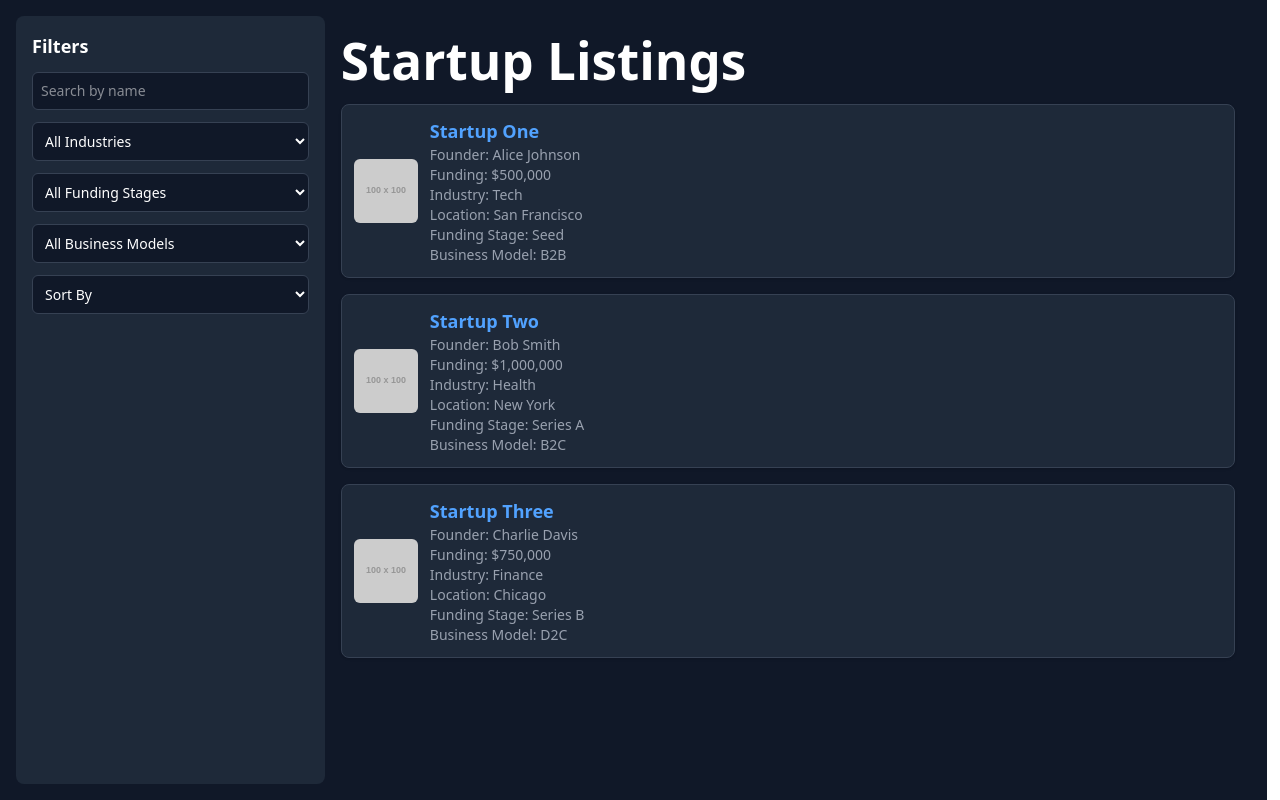
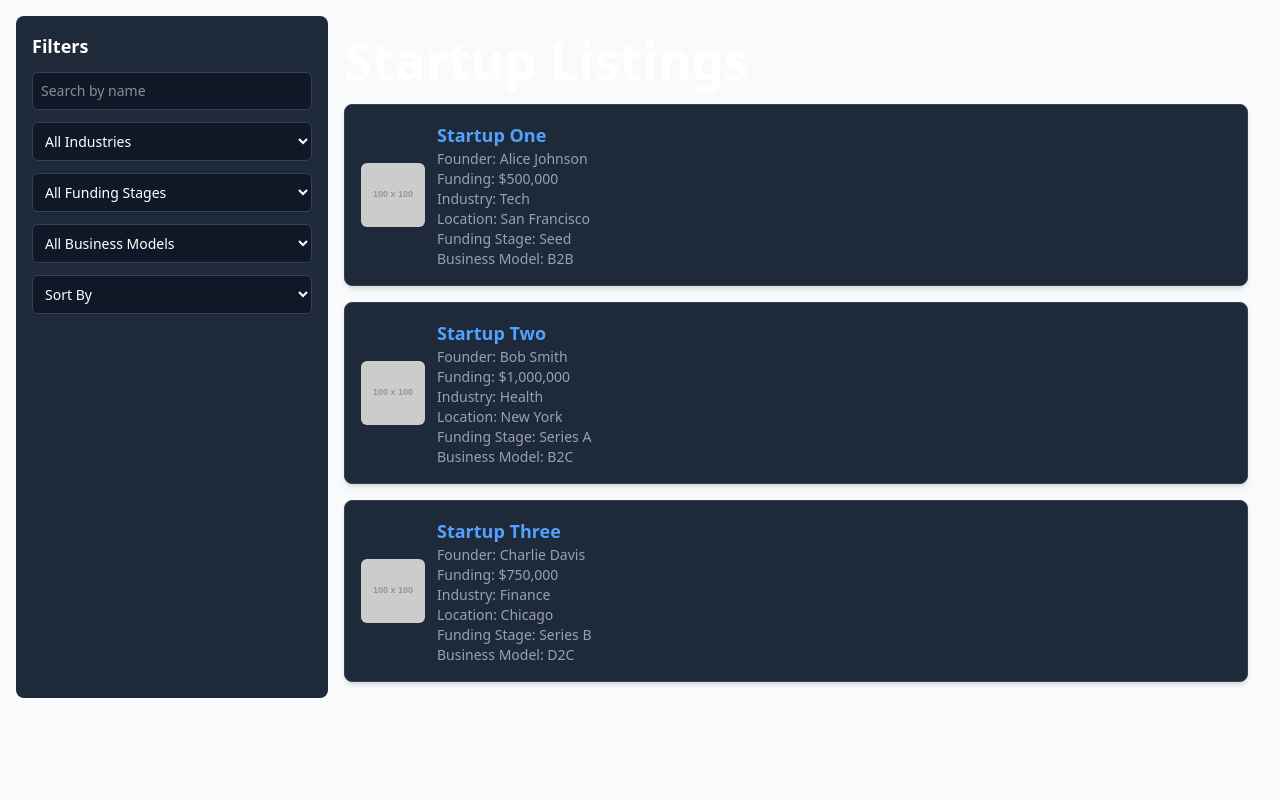
Before and after one commit to abhishek-3078/investhub, a React (Vite) app in the folder frontend/: page /startup-search in a window 1280 px wide. Built offline with nearby package versions, Linux system fonts and the light colour scheme.

Commit message:
add features

```diff
--- /dev/null
+++ b/frontend/src/context/usercontext.js
@@ -0,0 +1,35 @@
+// UserContext.jsx
+import React, { createContext, useState, useContext } from 'react';
+
+// Create the context
+const UserContext = createContext();
+
+// Provider component
+export const UserProvider = ({ children }) => {
+  const [user, setUser] = useState({
+    isLoggedIn: false,
+    role: null, // e.g., "investor" or "startup"
+    name: "",
+    email: "",
+    // Add any other fields you need
+  });
+
+  const login = (userData) => {
+    setUser({ ...userData, isLoggedIn: true });
+  };
+
+  const logout = () => {
+    setUser({ isLoggedIn: false, role: null, name: "", email: "" });
+  };
+
+  return (
+    <UserContext.Provider value={{ user, login, logout }}>
+      {children}
+    </UserContext.Provider>
+  );
+};
+
+// Custom hook for easy access to the context
+export const useUser = () => {
+  return useContext(UserContext);
+};
--- a/frontend/src/main.jsx
+++ b/frontend/src/main.jsx
@@ -2,9 +2,9 @@ import { StrictMode } from 'react'
 import { createRoot } from 'react-dom/client'
 import './index.css'
 import App from './App.jsx';
+// import { UserProvider } from './context/usercontext.js';
+createRoot(document.getElementById('root')).render(
 
-createRoot(document.getElementById('root')).render(
-  <StrictMode>
     <App />
-  </StrictMode>,
+  ,
 )
--- a/frontend/src/pages/InvestorProfile.jsx
+++ b/frontend/src/pages/InvestorProfile.jsx
@@ -12,6 +12,7 @@ import {
 import { motion } from 'framer-motion';
 
 export default function InvestorProfile() {
+
   const investorData = {
     name: "Jane Doe",
     netWorth: "$50B",
--- a/frontend/src/pages/LoginInvestor.jsx
+++ b/frontend/src/pages/LoginInvestor.jsx
@@ -15,6 +15,7 @@ const LoginInvestor = () => {
     try {
       const res = await axios.post("http://localhost:5000/api/login/investor", formData);
       localStorage.setItem("token", res.data.token);
+      localStorage.setItem("expiryDate", Date.now() + 3600000*24);
       alert("Login Successful");
       navigate("/investor-profile");
     } catch (error) {
--- a/frontend/src/pages/LoginStartup.jsx
+++ b/frontend/src/pages/LoginStartup.jsx
@@ -15,6 +15,7 @@ const LoginStartup = () => {
     try {
       const res = await axios.post("http://localhost:5000/api/login/startup", formData);
       localStorage.setItem("token", res.data.token);
+      localStorage.setItem("expiryDate", Date.now() + 3600000*24);
       alert("Login Successful");
       navigate("/startup-profile");
     } catch (error) {
--- a/frontend/src/pages/RegisterInvestor.jsx
+++ b/frontend/src/pages/RegisterInvestor.jsx
@@ -25,8 +25,9 @@ const RegisterInvestor = () => {
         interestedIndustries: formData.interestedIndustries.split(","),
       });
       localStorage.setItem("token", res.data.token);
+      localStorage.setItem("expiryDate", Date.now() + 3600000*24);
       alert("Registered Successfully");
-      navigate("/");
+      navigate("/investor-profile");
     } catch (error) {
       alert(error.response?.data?.message || "Registration Failed");
     }
--- a/frontend/src/pages/RegisterStartup.jsx
+++ b/frontend/src/pages/RegisterStartup.jsx
@@ -24,8 +24,9 @@ const RegisterStartup = () => {
     try {
       const res = await axios.post("http://localhost:5000/api/signup/startup", formData);
       localStorage.setItem("token", res.data.token);
+      localStorage.setItem("expiryDate", Date.now() + 3600000*24);
       alert("Registered Successfully");
-      navigate("/");
+      navigate("/startup-profile");
     } catch (error) {
       alert(error.response?.data?.message || "Registration Failed");
     }
--- a/frontend/src/pages/StartupSearch.jsx
+++ b/frontend/src/pages/StartupSearch.jsx
@@ -1,6 +1,21 @@
-import React, { useState } from "react";
+import React, { useState, useEffect } from "react";
+import { motion } from "framer-motion";
 
-const startups = [
+const StartupSearch = () => {
+  // State for dynamic startups data, filters, and sort
+  const [startups, setStartups] = useState([]);
+  const [loading, setLoading] = useState(true);
+  const [searchTerm, setSearchTerm] = useState("");
+  const [filterIndustry, setFilterIndustry] = useState("");
+  const [filterFundingStage, setFilterFundingStage] = useState("");
+  const [filterBusinessModel, setFilterBusinessModel] = useState("");
+  const [sortKey, setSortKey] = useState("");
+
+  // Simulate API call to fetch startups
+  useEffect(() => {
+    // Replace the below simulated data with your API call
+    setTimeout(() => {
+      const data = [
         {
           id: 1,
           name: "Startup One",
@@ -35,26 +50,21 @@ const startups = [
           image: "https://via.placeholder.com/100",
         },
       ];
+      setStartups(data);
+      setLoading(false);
+    }, 1000);
+  }, []);
 
-const StartupSearch = () => {
-  const [searchTerm, setSearchTerm] = useState("");
-  const [filterIndustry, setFilterIndustry] = useState("");
-  const [filterFundingStage, setFilterFundingStage] = useState("");
-  const [filterBusinessModel, setFilterBusinessModel] = useState("");
-  const [sortKey, setSortKey] = useState("");
-
+  // Filter and sort startups
   const filteredStartups = startups
-    .filter(
-      (startup) =>
+    .filter((startup) => {
+      return (
         startup.name.toLowerCase().includes(searchTerm.toLowerCase()) &&
         (filterIndustry ? startup.industry === filterIndustry : true) &&
-        (filterFundingStage
-          ? startup.fundingStage === filterFundingStage
-          : true) &&
-        (filterBusinessModel
-          ? startup.businessModel === filterBusinessModel
-          : true)
-    )
+        (filterFundingStage ? startup.fundingStage === filterFundingStage : true) &&
+        (filterBusinessModel ? startup.businessModel === filterBusinessModel : true)
+      );
+    })
     .sort((a, b) => {
       if (sortKey === "name") {
         return a.name.localeCompare(b.name);
@@ -64,22 +74,31 @@ const StartupSearch = () => {
       return 0;
     });
 
+  if (loading) {
     return (
-    <div className="flex bg-gray-900 text-white min-h-screen w-full p-4">
+      <div className="w-screen min-h-screen flex items-center justify-center bg-gray-50 dark:bg-gray-900">
+        <div className="text-2xl text-blue-600">Loading...</div>
+      </div>
+    );
+  }
+
+  return (
+    <div className="w-screen min-h-screen bg-gray-50 dark:bg-gray-900 p-4">
+      <div className="flex flex-col md:flex-row">
         {/* Sidebar Filters */}
-      <div className="w-1/4 p-4 bg-gray-800 rounded-lg">
-        <h2 className="text-lg font-semibold mb-3">Filters</h2>
+        <div className="w-full md:w-1/4 p-4 bg-gray-800 rounded-lg">
+          <h2 className="text-lg font-semibold mb-3 text-white">Filters</h2>
           <input
             type="text"
             placeholder="Search by name"
             value={searchTerm}
             onChange={(e) => setSearchTerm(e.target.value)}
-          className="w-full p-2 text-sm border border-gray-700 bg-gray-900 rounded-md mb-3"
+            className="w-full p-2 text-sm border border-gray-700 bg-gray-900 rounded-md mb-3 text-white"
           />
           <select
             onChange={(e) => setFilterIndustry(e.target.value)}
             value={filterIndustry}
-          className="w-full p-2 text-sm border border-gray-700 bg-gray-900 rounded-md mb-3"
+            className="w-full p-2 text-sm border border-gray-700 bg-gray-900 rounded-md mb-3 text-white"
           >
             <option value="">All Industries</option>
             <option value="Tech">Tech</option>
@@ -89,7 +108,7 @@ const StartupSearch = () => {
           <select
             onChange={(e) => setFilterFundingStage(e.target.value)}
             value={filterFundingStage}
-          className="w-full p-2 text-sm border border-gray-700 bg-gray-900 rounded-md mb-3"
+            className="w-full p-2 text-sm border border-gray-700 bg-gray-900 rounded-md mb-3 text-white"
           >
             <option value="">All Funding Stages</option>
             <option value="Seed">Seed</option>
@@ -99,7 +118,7 @@ const StartupSearch = () => {
           <select
             onChange={(e) => setFilterBusinessModel(e.target.value)}
             value={filterBusinessModel}
-          className="w-full p-2 text-sm border border-gray-700 bg-gray-900 rounded-md mb-3"
+            className="w-full p-2 text-sm border border-gray-700 bg-gray-900 rounded-md mb-3 text-white"
           >
             <option value="">All Business Models</option>
             <option value="B2B">B2B</option>
@@ -109,7 +128,7 @@ const StartupSearch = () => {
           <select
             onChange={(e) => setSortKey(e.target.value)}
             value={sortKey}
-          className="w-full p-2 text-sm border border-gray-700 bg-gray-900 rounded-md"
+            className="w-full p-2 text-sm border border-gray-700 bg-gray-900 rounded-md text-white"
           >
             <option value="">Sort By</option>
             <option value="name">Name</option>
@@ -118,14 +137,15 @@ const StartupSearch = () => {
         </div>
 
         {/* Startup Cards */}
-      <div className="w-3/4 p-4">
-        <h1 className="text-2xl font-semibold mb-4">Startup Listings</h1>
+        <div className="w-full md:w-3/4 p-4">
+          <h1 className="text-2xl font-semibold mb-4 text-white">Startup Listings</h1>
           <div className="grid gap-4">
             {filteredStartups.length > 0 ? (
               filteredStartups.map((startup) => (
-              <div
+                <motion.div
                   key={startup.id}
-                className="flex items-center p-3 border border-gray-700 rounded-lg bg-gray-800 shadow-sm"
+                  whileHover={{ scale: 1.02 }}
+                  className="flex items-center p-4 border border-gray-700 rounded-lg bg-gray-800 shadow-md"
                 >
                   <img
                     src={startup.image}
@@ -155,7 +175,7 @@ const StartupSearch = () => {
                       Business Model: {startup.businessModel}
                     </p>
                   </div>
-              </div>
+                </motion.div>
               ))
             ) : (
               <p className="text-center text-gray-500">No startups found.</p>
@@ -163,6 +183,7 @@ const StartupSearch = () => {
           </div>
         </div>
       </div>
+    </div>
   );
 };
 
```
Also changed, not shown: frontend/src/pages/InvestorSearch.jsx (+14 -21 lines), frontend/src/pages/LandingPage.jsx (+18 -18 lines). Lines whose indentation alone changed are shown as unchanged.
